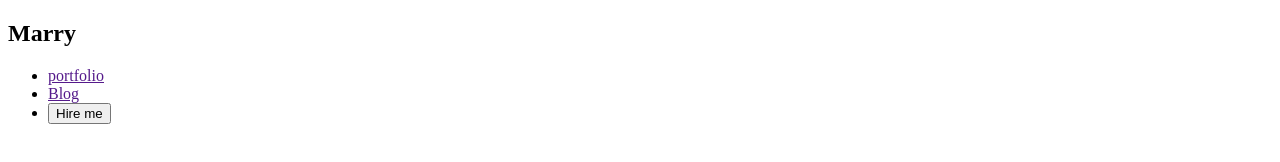
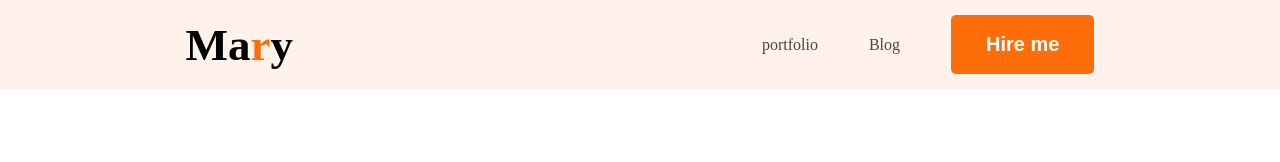
Before and after one commit to Fakhrul47/Trail-Dev-webpage, a plain HTML site: page index.html in a window 1280 px wide. Drawn offline with Linux system fonts and the light colour scheme.

Commit message:
update data

```diff
--- a/Styles/Style.css
+++ b/Styles/Style.css
@@ -0,0 +1,63 @@
+*{
+    margin: 0;
+    padding: 0;
+    box-sizing: border-box;
+}
+
+/* Shared Styles */
+
+.font-open-sans {
+    font-family: 'Open Sans', sans-serif;
+    font-optical-sizing: auto;
+}
+.logo h2{
+    font-size: 45px;
+    font-weight: 900;
+
+}
+
+.color-orange {
+    color: #FD6E0A;
+}
+
+.btn {
+    background-color: #FD6E0A;
+    border: none;
+    border-radius:5px;
+    padding: 18px 35px;
+    font-size: 20px;
+    font-weight: bold;
+    color: white;
+
+
+
+}
+nav .menu {
+    display: flex;
+    list-style-type: none;
+    gap: 51px;
+    align-items: center;
+
+}
+
+nav .menu li a {
+    text-decoration: none;
+    color: #474747;
+}
+/* main style */
+header {
+background-color: rgb(255, 242, 234);
+scroll-padding-top:50px;
+}
+
+nav {
+    width: 71%;
+    max-width: 1140px;
+    /* border: 1px solid red; */
+    margin: 0px auto;
+    display: flex;
+    align-items: center;
+    justify-content: space-between;
+    padding: 15px 0px;
+
+}
--- a/index.html
+++ b/index.html
@@ -5,17 +5,21 @@
     <meta name="viewport" content="width=device-width, initial-scale=1.0">
     <link rel="icon" href="./images/header_bg.png" type="image/x-icon">
     <title>Trail Web Page</title>
+    <link rel="preconnect" href="https://fonts.googleapis.com">
+<link rel="preconnect" href="https://fonts.gstatic.com" crossorigin>
+<link href="https://fonts.googleapis.com/css2?family=Open+Sans:ital,wght@0,300..800;1,300..800&display=swap" rel="stylesheet">
+ <link rel="stylesheet" href="./Styles/Style.css">
 </head>
 <body>
     <header>
         <nav>
-            <div>
-                <h2>Marry</h2>
+            <div class="logo">
+                <h2>Ma<span class="color-orange">r</span>y</h2>
             </div>
-            <ul>
+            <ul class="menu">
                 <li><a href="">portfolio</a></li>
                 <li><a href="">Blog</a></li>
-                <li><button>Hire me</button></li>
+                <li><button class="btn">Hire me</button></li>
             </ul>
 
         </nav>
```
